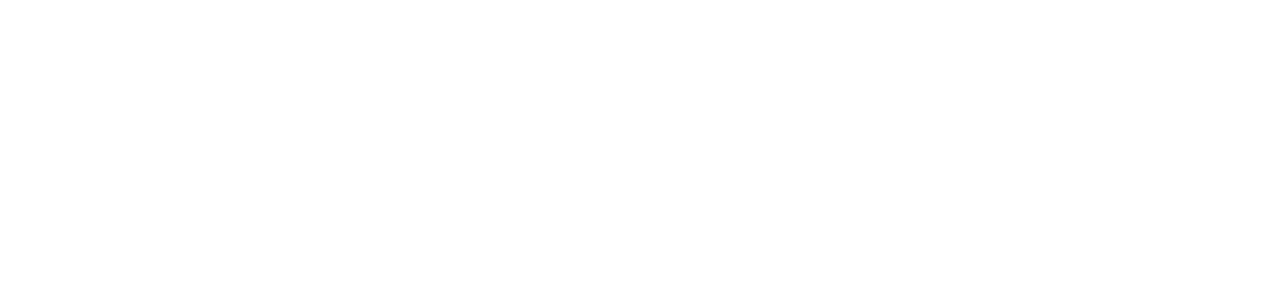
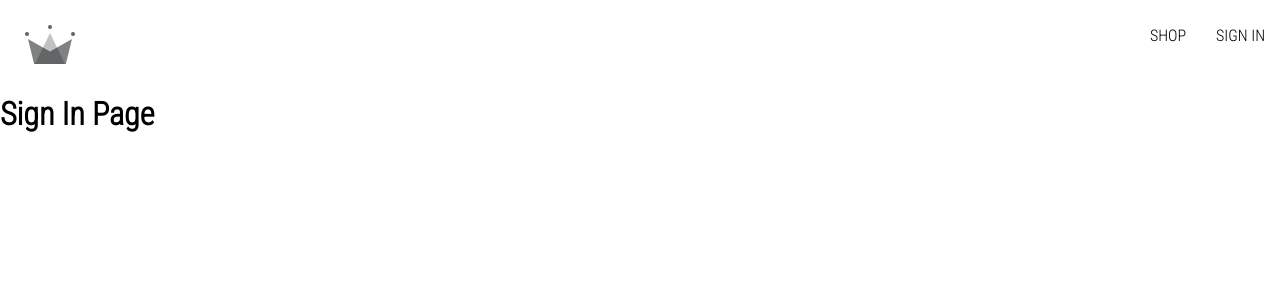
Before and after one commit to jchaconb/crwn-clothing, a React (Create React App) app: page /sign-in in a window 1280 px wide. Before the commit this address had no page. Shown: the top 300 px of the page. Built offline with nearby package versions, Linux system fonts and the light colour scheme; a web font is replaced by a local one.

Commit message:
88. Setting Up Firebase

```diff
--- a/package.json
+++ b/package.json
@@ -6,6 +6,7 @@
     "@testing-library/jest-dom": "^5.16.4",
     "@testing-library/react": "^13.3.0",
     "@testing-library/user-event": "^13.5.0",
+    "firebase": "^9.10.0",
     "react": "^18.2.0",
     "react-dom": "^18.2.0",
     "react-router-dom": "^6.3.0",
--- a/src/App.js
+++ b/src/App.js
@@ -1,14 +1,15 @@
 import { Routes, Route } from 'react-router-dom';
 
 import Navigation from './routes/navigation/navigation.component';
-
 import Home from "./routes/home/home.component";
+import SignIn from './routes/sign-in/sign-in.component';
 
 const App = () => {
   return (
     <Routes>
       <Route path='/' element={<Navigation />} >
-        <Route index element={<Home/>} />
+        <Route index element={<Home />} />
+        <Route path='sign-in' element={<SignIn />} />
       </Route>
     </Routes>
   );
--- a/src/routes/navigation/navigation.component.jsx
+++ b/src/routes/navigation/navigation.component.jsx
@@ -16,6 +16,9 @@
           <Link className='nav-link' to='/shop'>
             SHOP
           </Link>
+          <Link className='nav-link' to='/sign-in'>
+            SIGN IN
+          </Link>
         </div>
       </div>
       <Outlet />
--- /dev/null
+++ b/src/routes/sign-in/sign-in.component.jsx
@@ -0,0 +1,9 @@
+const SignIn = () => {
+  return(
+    <div>
+      <h1>Sign In Page</h1>
+    </div>
+  )
+}
+
+export default SignIn;
```
Also changed, not shown: 1 other file (tests, documents, lock files or other folders).
